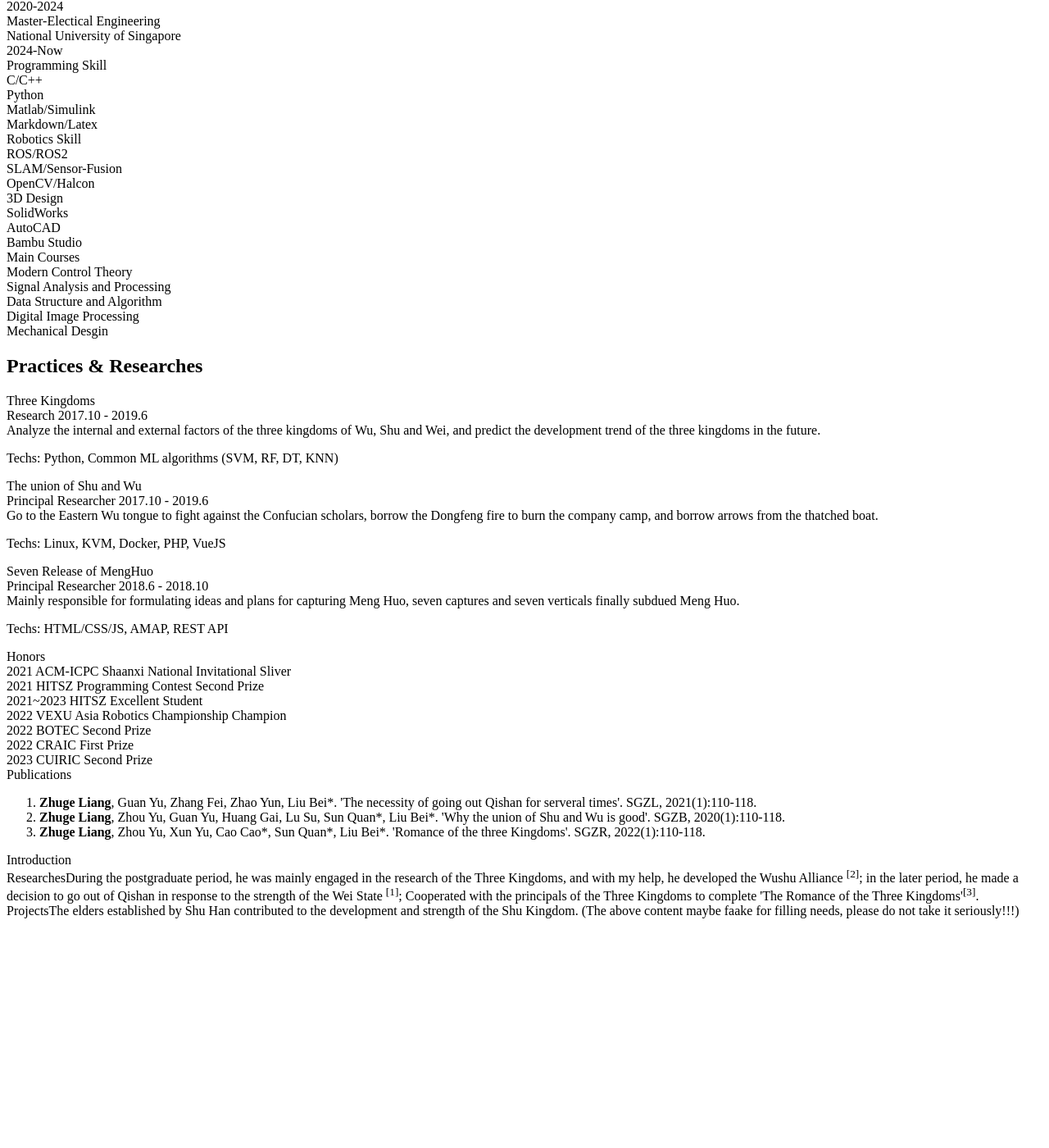
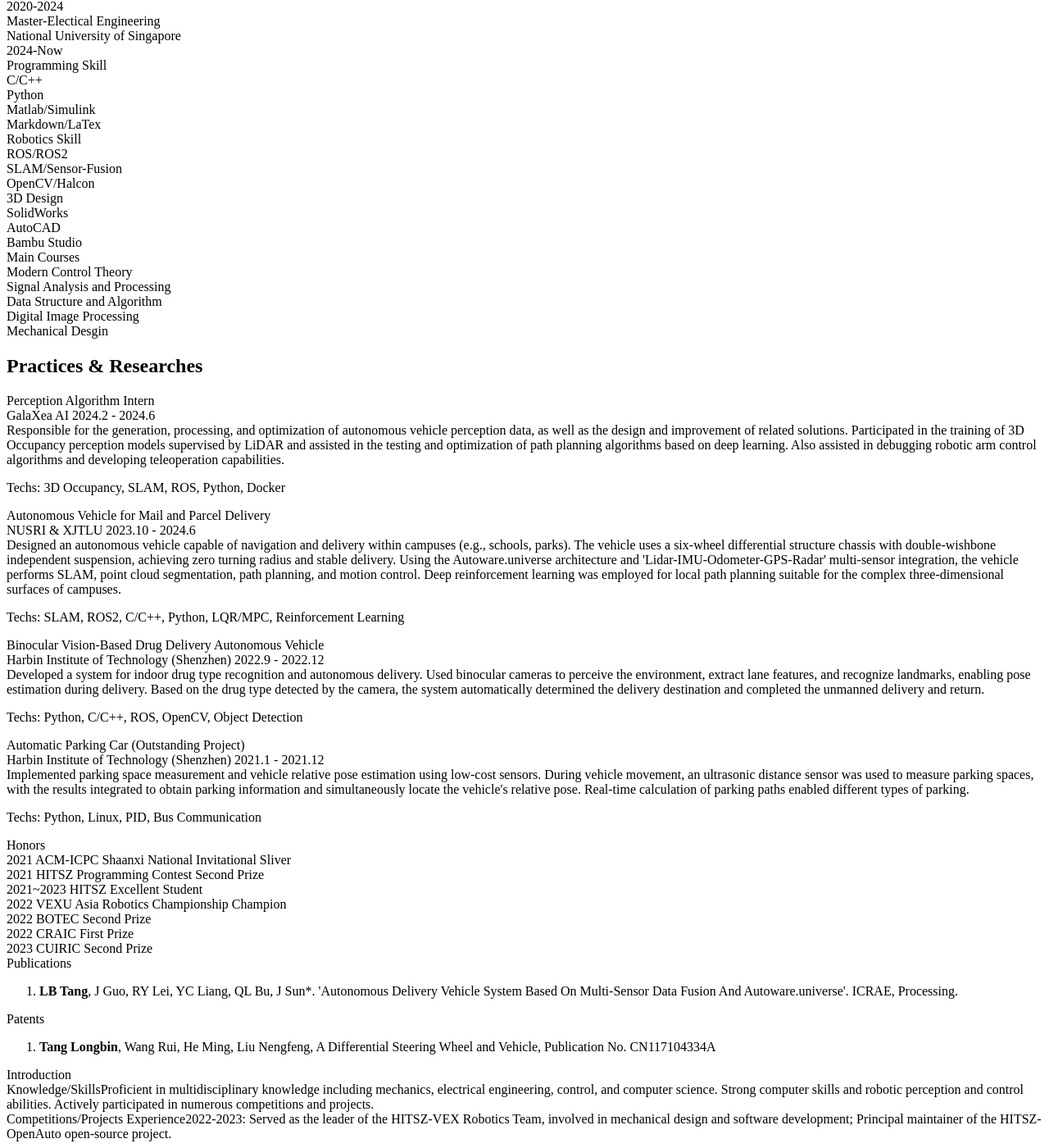
Before and after one commit to TangLongbin/longbin.tech, a Jekyll site: the page built from pages/cv.md, in a window 1280 px wide and 1400 px high, scrolled down 3013 px. Shown: the whole window at 82% size. Built offline with Jekyll 4.4.1, drawn with Linux system fonts in a browser that asks for light colours; a style sheet for code colours, icons or effects is not loaded; before the commit the page ends 4141 px from its top, so only the background shows below that; some of the changed text lies outside the part shown.

Commit message:
update English CV

```diff
--- a/_data/cv.yml
+++ b/_data/cv.yml
@@ -1,6 +1,6 @@
 - lang: "zh"
   name: "唐隆斌"
-  motivation: "规控算法工程师"
+  motivation: "~"
   photo: "/assets/img/longbin_portrait.jpeg"
   email: "longbin@u.nus.edu"
   github: "tanglongbin"
@@ -82,7 +82,7 @@
       content: "2022-2023 担任 HITSZ-VEX 机器人队负责人一职，参与机械设计与程序开发；HITSZ-OpenAuto 开源项目的主要维护者"
 - lang: "en"
   name: "Longbin Tang"
-  motivation: "Planning and Control Algorithm Engineer"
+  motivation: "~"
   photo: "/assets/img/longbin_portrait.jpeg"
   email: "longbin@u.nus.edu"
   github: "tanglongbin"
@@ -104,7 +104,7 @@
         - C/C++
         - Python
         - Matlab/Simulink
-        - Markdown/Latex
+        - Markdown/LaTex
     - title: "Robotics Skill"
       skill:
         - ROS/ROS2
@@ -123,21 +123,26 @@
         - Digital Image Processing
         - Mechanical Desgin
   experience:
-    - role: "Three Kingdoms"
-      company: "Research"
-      time: "2017.10 - 2019.6"
-      details: "Analyze the internal and external factors of the three kingdoms of Wu, Shu and Wei, and predict the development trend of the three kingdoms in the future."
-      tech: "Techs: Python, Common ML algorithms (SVM, RF, DT, KNN)"
-    - role: "The union of Shu and Wu"
-      company: "Principal Researcher"
-      time: "2017.10 - 2019.6"
-      details: "Go to the Eastern Wu tongue to fight against the Confucian scholars, borrow the Dongfeng fire to burn the company camp, and borrow arrows from the thatched boat."
-      tech: "Techs: Linux, KVM, Docker, PHP, VueJS"
-    - role : "Seven Release of MengHuo"
-      company: "Principal Researcher"
-      time: "2018.6 - 2018.10"
-      details: "Mainly responsible for formulating ideas and plans for capturing Meng Huo, seven captures and seven verticals finally subdued Meng Huo."
-      tech: "Techs: HTML/CSS/JS, AMAP, REST API"
+  - role: "Perception Algorithm Intern"
+    company: "GalaXea AI"
+    time: "2024.2 - 2024.6"
+    details: "Responsible for the generation, processing, and optimization of autonomous vehicle perception data, as well as the design and improvement of related solutions. Participated in the training of 3D Occupancy perception models supervised by LiDAR and assisted in the testing and optimization of path planning algorithms based on deep learning. Also assisted in debugging robotic arm control algorithms and developing teleoperation capabilities."
+    tech: "Techs: 3D Occupancy, SLAM, ROS, Python, Docker"
+  - role: "Autonomous Vehicle for Mail and Parcel Delivery"
+    company: "NUSRI & XJTLU"
+    time: "2023.10 - 2024.6"
+    details: "Designed an autonomous vehicle capable of navigation and delivery within campuses (e.g., schools, parks). The vehicle uses a six-wheel differential structure chassis with double-wishbone independent suspension, achieving zero turning radius and stable delivery. Using the Autoware.universe architecture and 'Lidar-IMU-Odometer-GPS-Radar' multi-sensor integration, the vehicle performs SLAM, point cloud segmentation, path planning, and motion control. Deep reinforcement learning was employed for local path planning suitable for the complex three-dimensional surfaces of campuses."
+    tech: "Techs: SLAM, ROS2, C/C++, Python, LQR/MPC, Reinforcement Learning"
+  - role: "Binocular Vision-Based Drug Delivery Autonomous Vehicle"
+    company: "Harbin Institute of Technology (Shenzhen)"
+    time: "2022.9 - 2022.12"
+    details: "Developed a system for indoor drug type recognition and autonomous delivery. Used binocular cameras to perceive the environment, extract lane features, and recognize landmarks, enabling pose estimation during delivery. Based on the drug type detected by the camera, the system automatically determined the delivery destination and completed the unmanned delivery and return."
+    tech: "Techs: Python, C/C++, ROS, OpenCV, Object Detection"
+  - role: "Automatic Parking Car (Outstanding Project)"
+    company: "Harbin Institute of Technology (Shenzhen)"
+    time: "2021.1 - 2021.12"
+    details: "Implemented parking space measurement and vehicle relative pose estimation using low-cost sensors. During vehicle movement, an ultrasonic distance sensor was used to measure parking spaces, with the results integrated to obtain parking information and simultaneously locate the vehicle's relative pose. Real-time calculation of parking paths enabled different types of parking."
+    tech: "Techs: Python, Linux, PID, Bus Communication"
   honors:
     - 2021 ACM-ICPC Shaanxi National Invitational Sliver
     - 2021 HITSZ Programming Contest Second Prize
@@ -147,11 +152,13 @@
     - 2022 CRAIC First Prize
     - 2023 CUIRIC Second Prize
   publications:
-    - "<b>Zhuge Liang</b>, Guan Yu, Zhang Fei, Zhao Yun, Liu Bei*. 'The necessity of going out Qishan for serveral times'. SGZL, 2021(1):110-118."
-    - "<b>Zhuge Liang</b>, Zhou Yu, Guan Yu, Huang Gai, Lu Su, Sun Quan*, Liu Bei*. 'Why the union of Shu and Wu is good'. SGZB, 2020(1):110-118."
-    - "<b>Zhuge Liang</b>, Zhou Yu, Xun Yu, Cao Cao*, Sun Quan*, Liu Bei*. 'Romance of the three Kingdoms'. SGZR, 2022(1):110-118."
+    - "<b>LB Tang</b>, J Guo, RY Lei, YC Liang, QL Bu, J Sun*. 'Autonomous Delivery Vehicle System Based On Multi-Sensor Data Fusion And Autoware.universe'. ICRAE, Processing."
+    # - "<b>Zhuge Liang</b>, Zhou Yu, Guan Yu, Huang Gai, Lu Su, Sun Quan*, Liu Bei*. 'Why the union of Shu and Wu is good'. SGZB, 2020(1):110-118."
+    # - "<b>Zhuge Liang</b>, Zhou Yu, Xun Yu, Cao Cao*, Sun Quan*, Liu Bei*. 'Romance of the three Kingdoms'. SGZR, 2022(1):110-118."
+  patents:
+    - "<b>Tang Longbin</b>, Wang Rui, He Ming, Liu Nengfeng, A Differential Steering Wheel and Vehicle, Publication No. CN117104334A"
   introduction:
-    - title: "Researches"
-      content: "During the postgraduate period, he was mainly engaged in the research of the Three Kingdoms, and with my help, he developed the Wushu Alliance <sup>[2]</sup>; in the later period, he made a decision to go out of Qishan in response to the strength of the Wei State <sup>[1]</sup>; Cooperated with the principals of the Three Kingdoms to complete 'The Romance of the Three Kingdoms'<sup>[3]</sup>."
-    - title: "Projects"
-      content: "The elders established by Shu Han contributed to the development and strength of the Shu Kingdom. (The above content maybe faake for filling needs, please do not take it seriously!!!)"
+    - title: "Knowledge/Skills"
+      content: "Proficient in multidisciplinary knowledge including mechanics, electrical engineering, control, and computer science. Strong computer skills and robotic perception and control abilities. Actively participated in numerous competitions and projects."
+    - title: "Competitions/Projects Experience"
+      content: "2022-2023: Served as the leader of the HITSZ-VEX Robotics Team, involved in mechanical design and software development; Principal maintainer of the HITSZ-OpenAuto open-source project."
```
